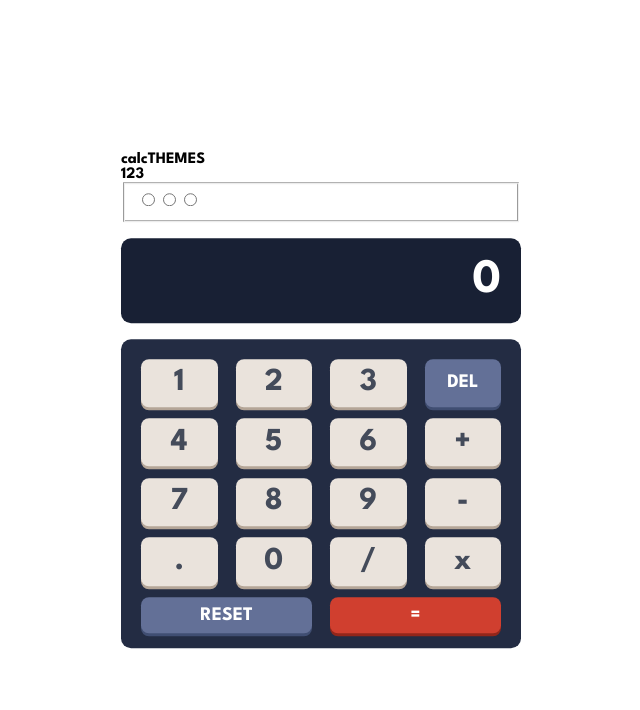
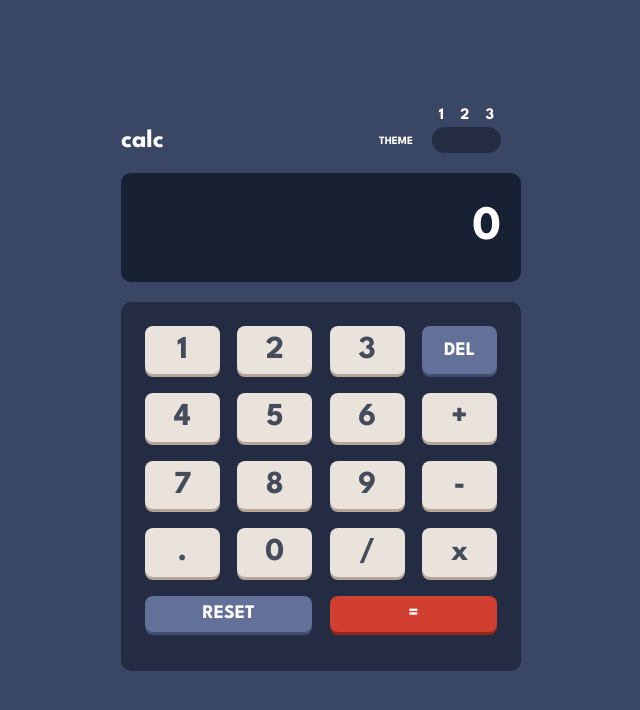
Before and after one commit to rodrfct/calculator-app, a Vue app: page / in a window 1280 px wide. Shown: the top 710 px of the page, without its empty margins (319-959 px from the left). Built offline with nearby package versions, Linux system fonts and the light colour scheme.

Commit message:
Theme 1 finshed Active states pending

```diff
--- a/src/App.vue
+++ b/src/App.vue
@@ -24,6 +24,6 @@ import InputComponent from './components/InputComponent.vue';
 }
 
 .wrapper > * {
-  margin: 4% 0;
+  margin: 5% 0;
 }
 </style>
--- a/src/assets/main.css
+++ b/src/assets/main.css
@@ -31,3 +31,7 @@
   font-family: 'League Spartan', sans-serif;
   font-weight: 700;
 }
+
+body {
+  background-color: var(--main-background);
+}
--- a/src/components/HeaderComponent.vue
+++ b/src/components/HeaderComponent.vue
@@ -1,31 +1,83 @@
 <template>
     <header>
-        <span>calc</span>
+        <p>calc</p>
 
-        <span>THEMES</span>
+        <span>THEME</span>
 
-        <div class="themes">
         <form>
+            <div class="labels">
                 <label for="theme-1">1</label>
                 <label for="theme-2">2</label>
                 <label for="theme-3">3</label>
+            </div>
             <fieldset>
                 <input type="radio" name="theme" id="theme-1">
                 <input type="radio" name="theme" id="theme-2">
                 <input type="radio" name="theme" id="theme-3">
             </fieldset>
         </form>
-        </div>
     </header>
 </template>
 
 <style scoped>
 header {
-    width: 100%;
+    position: relative;
+    color: var(--white);
 }
 
-.themes {
+p {
     display: inline;
+    font-size: 1.6em;
+}
+
+/*This is a hack, I am struggling to lay the items properly */
+span {
+    position: absolute;
+    right: 27%;
+    bottom: 30%;
+    font-size: .7em;
+}
+
+form {
+    position: absolute;
+    right: 5%;
+    bottom: 0;
+}
+
+
+fieldset {
+    margin: 0;
+    border: none;
+    border-radius: 20px;
+    padding: 4px;
+
+    background-color: var(--toggle-and-keypad-background);
+}
+
+.labels {
+    padding: 4px;
+    display: flex;
+    justify-content: space-between;
+}
+
+label, input {
+    margin: 0 3px;
+}
+
+input {
+    --size: .9rem;
+    appearance: none;
+    border-radius: 50%;
+
+    width: var(--size);
+    height: var(--size);
+
+    /*This is probably totally unresponsive */
+    transform: translate(0, 15%);
+}
+
+input:checked {
+    background-color: var(--red);
 }
 
 </style>
--- a/src/components/InputComponent.vue
+++ b/src/components/InputComponent.vue
@@ -29,11 +29,13 @@ import OperatorKey from './calculator-keys/OperatorKey.vue';
 .input {
     display: grid;
     grid-template-columns: repeat(4, 1fr);
-    gap: 5%;
+    grid-template-rows: repeat(5, 1fr);
+    column-gap: 5%;
+    row-gap: 8%;
 
     /*Added more bottom padding to prevent overflow
     a bit of a hack tbh */
-    padding: 5% 5% 15% 5%;
+    padding: 6% 6% 26% 6%;
     border-radius: 10px;
     background-color: var(--toggle-and-keypad-background);
 }
--- a/src/components/OutputComponent.vue
+++ b/src/components/OutputComponent.vue
@@ -14,12 +14,14 @@ const store = useCalculationStore()
 
 <style scoped>
 .output {
-    padding: 5%;
+    padding: 8% 5%;
     border-radius: 10px;
     font-size: 3rem;
     background-color: var(--screen-background);
+
     color: var(--white);
     text-align: right;
+    overflow-y: scroll;
 }
 
 </style>
```
Lines whose indentation alone changed are shown as unchanged.
